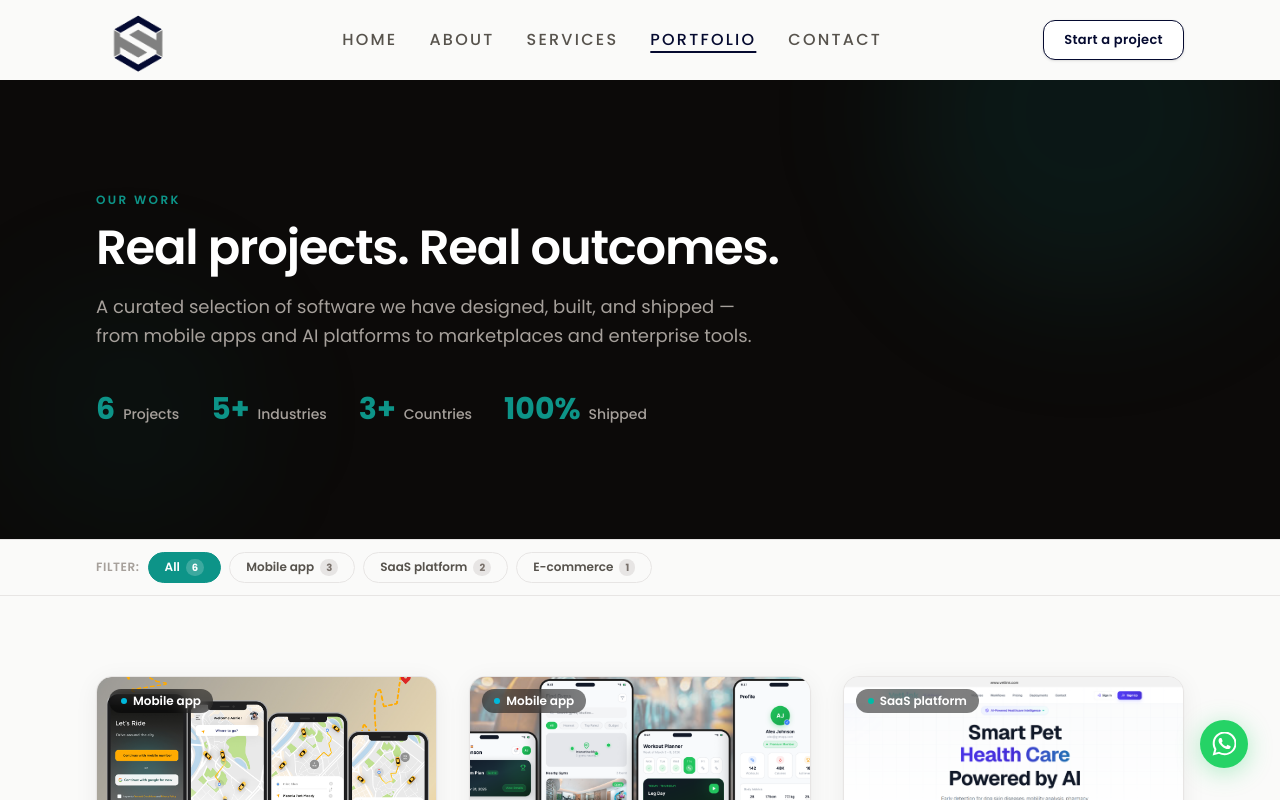
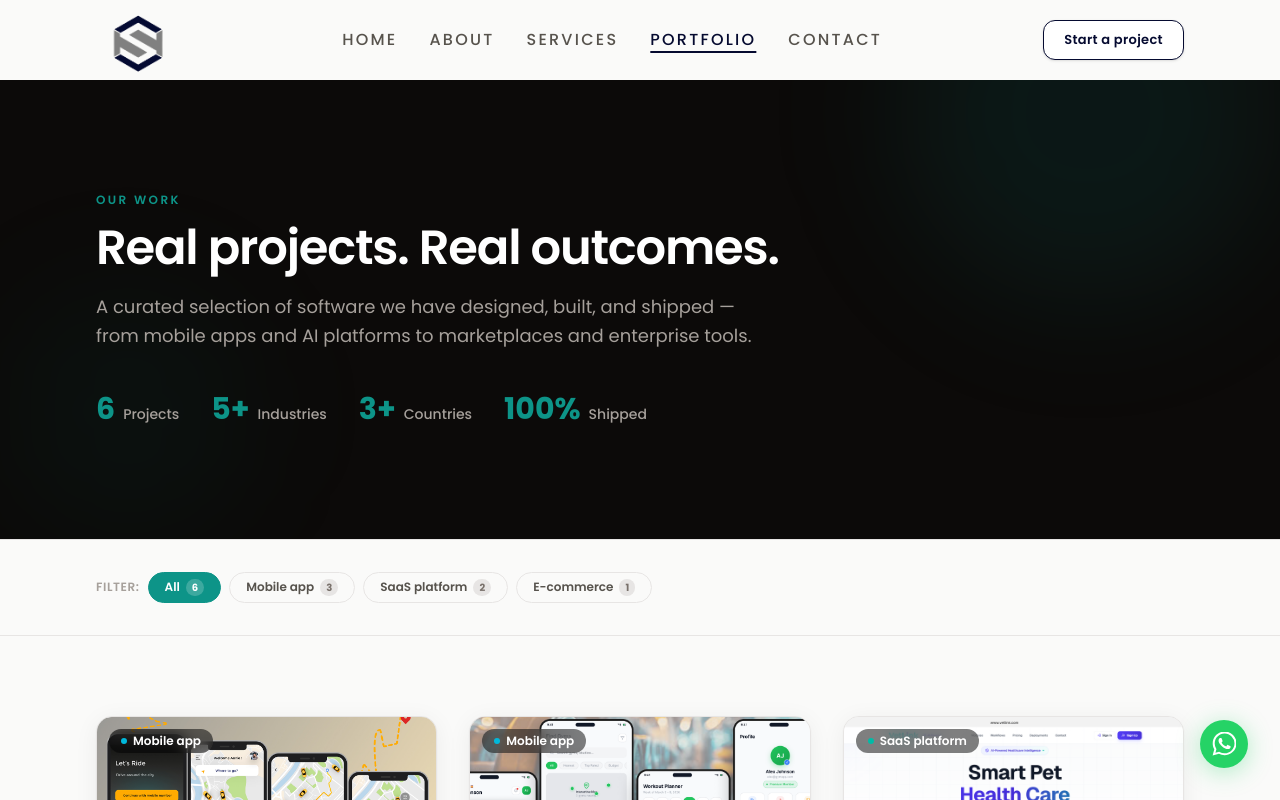
Before and after one commit to H-N-S-Abayawardhana/solid-code-tech-portfolio, a Next.js app: page /portfolio in a window 1280 px wide. Shown: the top 800 px of the page. Built offline with nearby package versions, Linux system fonts and the light colour scheme.

Commit message:
sticky nav

```diff
--- a/app/portfolio/page.tsx
+++ b/app/portfolio/page.tsx
@@ -63,7 +63,7 @@ export default function PortfolioPage() {
       </section>
 
       {/* ── Filter Bar ── */}
-      <div className="sticky top-16 z-40 border-b border-border bg-background/95 backdrop-blur-sm md:top-20">
+      <div className="sticky top-0 z-50 border-b border-border bg-background/95 backdrop-blur-sm md:top-0 p-5">
         <Container>
           <div className="flex items-center gap-2 overflow-x-auto py-3 scrollbar-none">
             <span className="shrink-0 text-xs font-semibold uppercase tracking-wider text-stone-400">
--- a/app/services/page.tsx
+++ b/app/services/page.tsx
@@ -59,7 +59,7 @@ export default function ServicesPage() {
       <ServicesHero />
 
       {/* ── Service Quick Nav ── */}
-      <nav className="sticky top-16 z-40 border-b border-border bg-background/95 backdrop-blur-sm md:top-20" aria-label="Jump to service">
+      <nav className="sticky top-0 z-50 border-b border-border bg-background/95 backdrop-blur-sm md:top-0 p-5" aria-label="Jump to service">
         <Container>
           <ul className="flex gap-1 overflow-x-auto py-3 scrollbar-none">
             {services.map((s, i) => (
```
Also changed, not shown: 2 other files (tests, documents, lock files or other folders).
